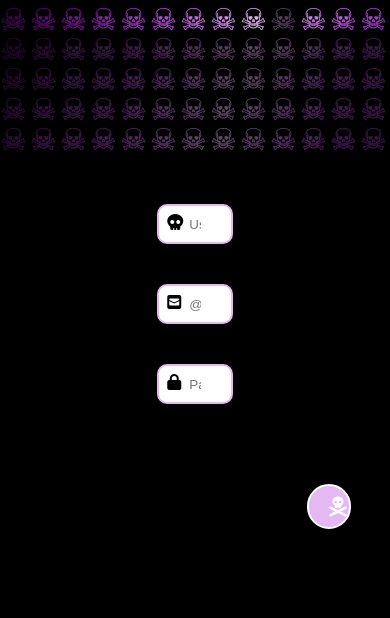
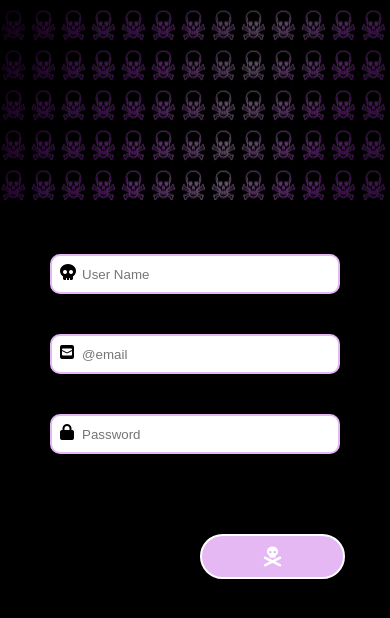
Before and after one commit to anukitsim/form-validation-project, a plain HTML site: page index.html in a window 390 px wide. Drawn offline with Linux system fonts and the light colour scheme.

Commit message:
applied media quaries

```diff
--- a/script.js
+++ b/script.js
@@ -68,7 +68,7 @@ class Effect {
 const effect = new Effect(canvas.width, canvas.heigth);
 
 let lastTime = 0;
-const fps = 60;
+const fps = 80;
 const nextFrame = 1000/fps;
 let timer = 0;
 
--- a/style.css
+++ b/style.css
@@ -11,6 +11,12 @@ body {
   overflow: hidden;
   background-color: black;
 
+
+}
+
+#canvas{
+  width: 100%;
+  height: 200px;
 }
 
 
@@ -132,3 +138,48 @@ button {
 }
 
 /* media queries */
+
+@media only screen and (max-width: 1200px){
+  form {
+    display: flex;
+    flex-direction: column;
+    justify-content: center;
+    min-width: 100%;
+    /* max-width: 400px; */
+    box-shadow: 2px 2px 4px rgba(0, 0, 0, 0.1);
+    padding: 50px;
+    margin: 0 auto;
+
+
+  }
+}
+@media only screen and (max-width: 600px){
+  form {
+    display: flex;
+    flex-direction: column;
+    justify-content: center;
+    min-width: 100%;
+    /* max-width: 400px; */
+    box-shadow: 2px 2px 4px rgba(0, 0, 0, 0.1);
+    padding: 50px;
+    margin: 0 auto;
+
+
+  }
+}
+@media only screen and (max-width: 425px){
+  form {
+    display: flex;
+    flex-direction: column;
+    justify-content: center;
+    min-width: 100%;
+    /* max-width: 400px; */
+    box-shadow: 2px 2px 4px rgba(0, 0, 0, 0.1);
+    padding: 50px;
+    margin: 0 auto;
+
+
+  }
+
+
+}
```
